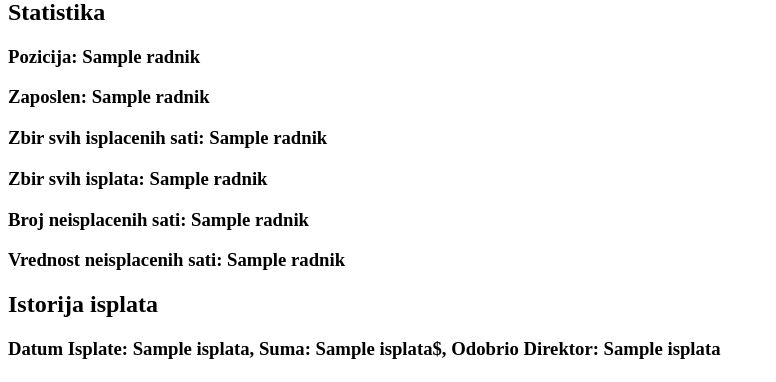
After one commit to rascho1005/Obracun-Plata-App, a Flask app: template templates/direktor_radnik_prikaz.html in a window 1280 px wide. The commit adds this page. Shown: the part 418-800 px from the top of the page, without its empty margins (0-776 px from the left). Run offline with Flask 3, Linux system fonts and the light colour scheme; the template is opened without the code that fills it: most values are stand-ins (such as "Sample title", 1, 10 or a date in 2020).

Commit message:
Direktor
Dodavanje funkcionalnosti za direkotra

```diff
--- a/app.py
+++ b/app.py
@@ -32,14 +32,7 @@ def login():
     return render_template('login.html')
 
 
-
-@app.route('/direktor/<username>')
-def direktor_profil(username):
-    direktor = function.direktor_username(username)
-    if direktor:
-        return render_template('direktor.html')
-
-
+#Ruta za radnika (posle logina)
 @app.route('/radnik/<username>')
 def radnik_profil(username):
     radnik = function.radnik_username(username)
@@ -49,5 +42,25 @@ def radnik_profil(username):
         return render_template('radnik.html', radnici=radnici, isplate=isplate)
 
 
+#Ruta za direktora (posle logina)
+@app.route('/direktor/<username>')
+def direktor_profil(username):
+    direktor = function.direktor_username(username)
+    if direktor:
+        radnici = function.prikaz_podataka_radnici()
+        return render_template('direktor.html', radnici=radnici)
+
+
+#Prikaz svih funkcija i podataka o radniku (Direktor)
+@app.route('/detalji/<radnik_id>')
+def direktor_radnik_detalji(radnik_id):
+    radnici = function.prikaz_podataka_radnik_id(radnik_id)
+    if radnici:
+        return render_template('direktor_radnik_prikaz.html', radnici=radnici)
+    else:
+        return 'Radnik not found', 404
+
+
+
 if __name__ == '__main__':
     app.run(debug=True)
--- a/templates/404.html
+++ b/templates/404.html
@@ -6,6 +6,6 @@
     <title>Nije pronadjeno</title>
 </head>
 <body>
-    <H1>404 GRESKA</H1>
+    <H1>Doslo je do greske 404</H1>
 </body>
 </html>
--- /dev/null
+++ b/templates/direktor_radnik_prikaz.html
@@ -0,0 +1,41 @@
+<!DOCTYPE html>
+<html lang="en">
+<head>
+    <meta charset="UTF-8">
+    <meta name="viewport" content="width=device-width, initial-scale=1.0">
+    {% for radnik in radnici %}
+    <title>Profil: {{ radnik[1] }} {{ radnik[2] }}</title>
+    {% endfor %}
+</head>
+<body>
+    {% for radnik in radnici %}
+    <section class="section-about-worker">
+        <div class="about-worker-wrapper">
+            <img src="{{ url_for('static', filename='images/' ~ radnik[4]) }}" alt="">
+            <h1 class="worker-name">{{ radnik[1] }} {{ radnik[2] }} Godine:<span class="worker-age">{{ radnik[3] }}</span></h1>
+            <p class="worker-des">{{ radnik[6] }}</p>
+        </div>
+        <div class="blue-line"></div>
+        <div class="about-worker-stats-wrapper">
+            <h2 class="heading">Statistika</h2>
+            <div class="stats-wrapper">
+                <h3 class="text">Pozicija: {{ radnik[13] }}</h3>
+                <h3 class="text">Zaposlen: {{ radnik[5] }}</h3>
+                <h3 class="text">Zbir svih isplacenih sati: {{ radnik[7] }}</h3>
+                <h3 class="text">Zbir svih isplata: {{ radnik[8] }}</h3>
+            </div>
+            <div class="payment-wrapper">
+                <div class="payment-worktime-wrapper">
+                    <span><h3 class="text">Broj neisplacenih sati: {{ radnik[9] }}</h3></span>
+                    <span><h3 class="text">Vrednost neisplacenih sati: {{ radnik[10] }}</h3></span>
+                    <h2 class="heading">Istorija isplata</h2>
+                    {% for isplata in isplate %}
+                    <h3 class="text">Datum Isplate: {{ isplata[1] }}, Suma: {{ isplata[2] }}$, Odobrio Direktor: {{ isplata[3] }}</h3>
+                    {% endfor %}
+                </div>
+            </div>
+        </div>
+    </section>
+    {% endfor %}
+</body>
+</html>
--- a/templates/radnik.html
+++ b/templates/radnik.html
@@ -4,7 +4,7 @@
     <meta charset="UTF-8">
     <meta name="viewport" content="width=device-width, initial-scale=1.0">
     {% for radnik in radnici %}
-    <title>Profil:{{ radnik[1] }} {{ radnik[2] }}</title>
+    <title>Profil: {{ radnik[1] }} {{ radnik[2] }}</title>
     {% endfor %}
 </head>
 <body>
```
Also changed, not shown: function.py (+63 -0 lines), templates/direktor.html (+10 -0 lines).
